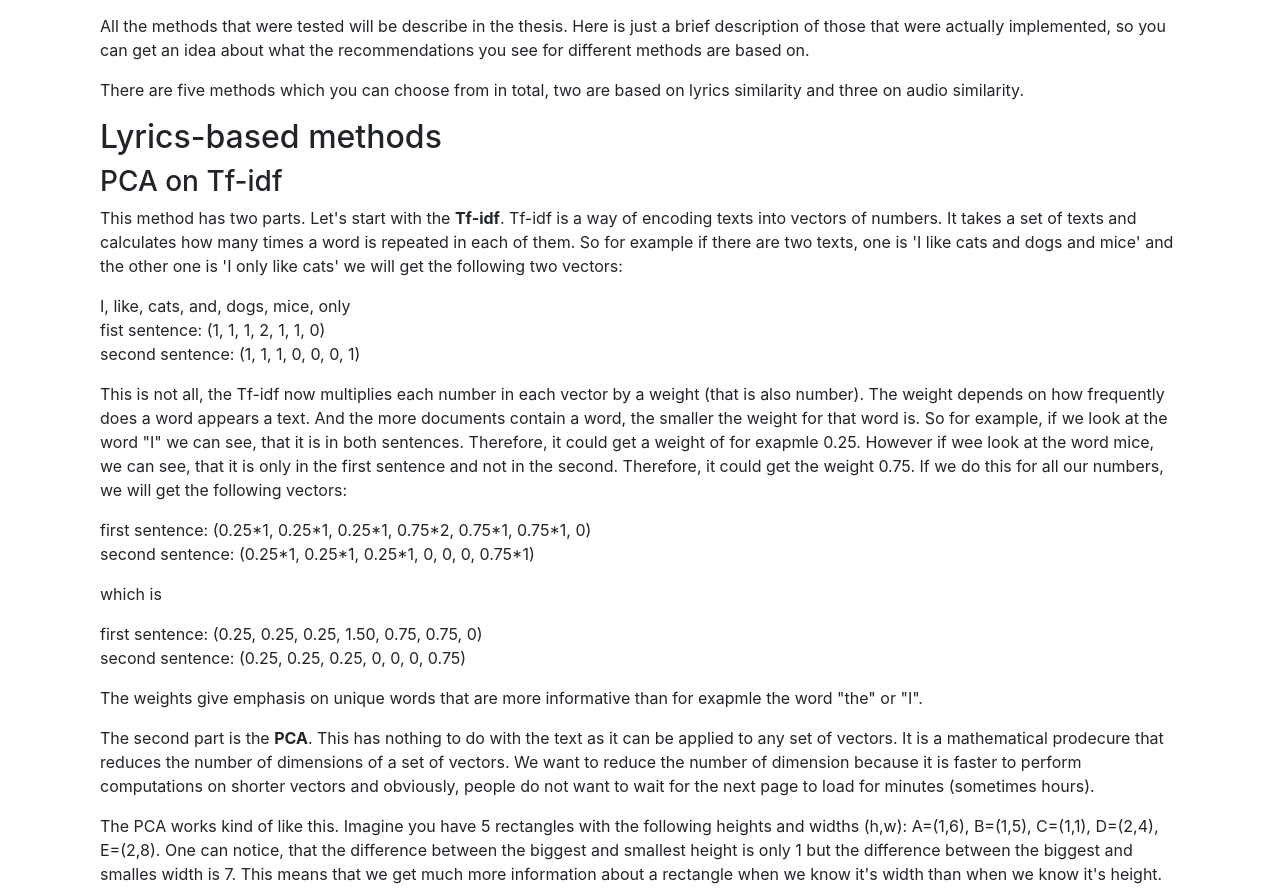
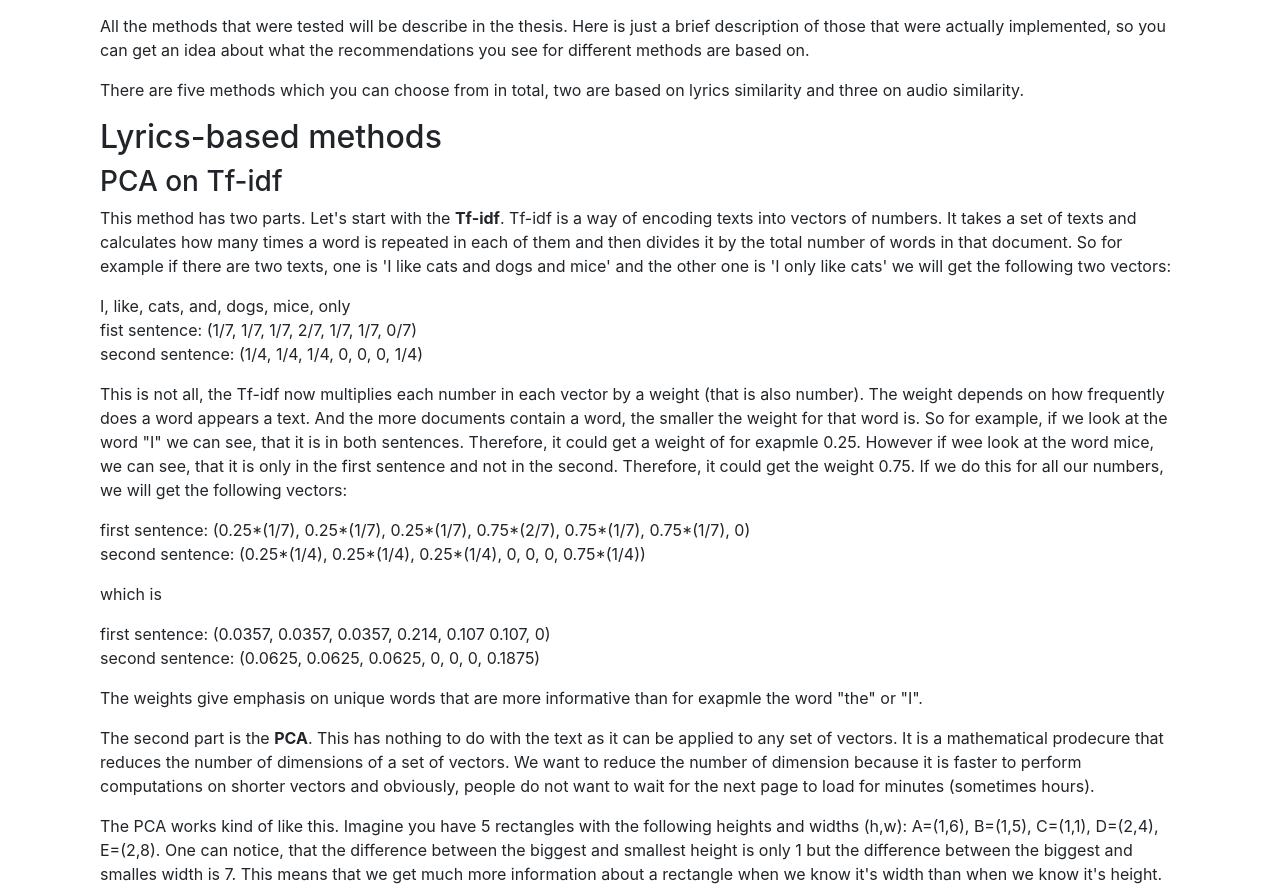
Before and after one commit to Mvystrcilova/songRecommender, a Django app: page /about/ in a window 1280 px wide. Shown: the part 208-1096 px from the top of the page. Run offline with Django 3.2, Linux system fonts and the light colour scheme; parts of the project's set-up code (start-up, migrations or seed data) failed here and were passed over; some libraries are stand-ins or nearby versions.

Commit message:
requirements safe now

```diff
--- a/songRecommender/templates/songRecommender/about.html
+++ b/songRecommender/templates/songRecommender/about.html
@@ -18,27 +18,27 @@
 
         <h3>PCA on Tf-idf</h3>
         <p>
-        This method has two parts. Let's start with the <strong>Tf-idf</strong>. Tf-idf is a way of encoding texts into vectors of numbers. It takes a set of texts and calculates how many times a word is repeated in each of them. So for example if there are two texts, one is 'I like cats and dogs and mice' and the other one is 'I only like cats' we will get the following two vectors:
+        This method has two parts. Let's start with the <strong>Tf-idf</strong>. Tf-idf is a way of encoding texts into vectors of numbers. It takes a set of texts and calculates how many times a word is repeated in each of them and then divides it by the total number of words in that document. So for example if there are two texts, one is 'I like cats and dogs and mice' and the other one is 'I only like cats' we will get the following two vectors:
         </p>
         <p>
                            I,   like, cats, and,  dogs, mice, only<br>
-        fist sentence:    (1,   1,    1,    2,    1,    1,    0)<br>
-        second sentence:  (1,   1,    1,    0,    0,    0,    1)<br>
+        fist sentence:    (1/7,   1/7,    1/7,    2/7,    1/7,    1/7,    0/7)<br>
+        second sentence:  (1/4,   1/4,    1/4,    0,    0,    0,    1/4)<br>
         </p>
         <p>
         This is not all, the Tf-idf now multiplies each number in each vector by a weight (that is also number). The weight depends on how frequently does a word appears a text. And the more documents contain a word, the smaller the weight for that word is.
         So for example, if we look at the word "I" we can see, that it is in both sentences. Therefore, it could get a weight of for exapmle 0.25. However if wee look at the word mice, we can see, that it is only in the first sentence and not in the second. Therefore, it could get the weight 0.75. If we do this for all our numbers, we will get the following vectors:
         </p>
         <p>
-        first sentence:  (0.25*1, 0.25*1, 0.25*1, 0.75*2, 0.75*1, 0.75*1, 0)<br>
-        second sentence: (0.25*1, 0.25*1, 0.25*1, 0, 0, 0, 0.75*1)<br>
+        first sentence:  (0.25*(1/7), 0.25*(1/7), 0.25*(1/7), 0.75*(2/7), 0.75*(1/7), 0.75*(1/7), 0)<br>
+        second sentence: (0.25*(1/4), 0.25*(1/4), 0.25*(1/4), 0, 0, 0, 0.75*(1/4))<br>
         </p>
         <p>
         which is
         </p>
         <p>
-        first sentence:   (0.25, 0.25, 0.25, 1.50, 0.75, 0.75, 0)<br>
-        second sentence:  (0.25, 0.25, 0.25, 0, 0, 0, 0.75)<br>
+        first sentence:   (0.0357, 0.0357, 0.0357, 0.214, 0.107 0.107, 0)<br>
+        second sentence:  (0.0625, 0.0625, 0.0625, 0, 0, 0, 0.1875)<br>
         </p>
         <p>
         The weights give emphasis on unique words that are more informative than for exapmle the word "the" or "I".
```
